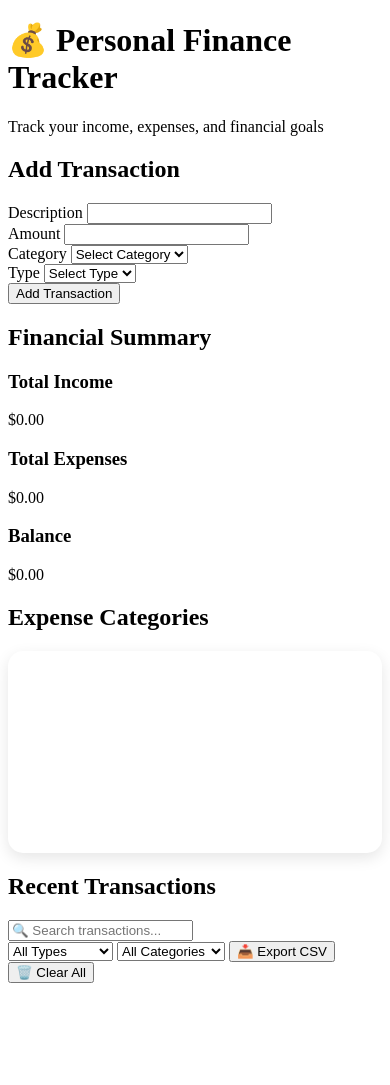
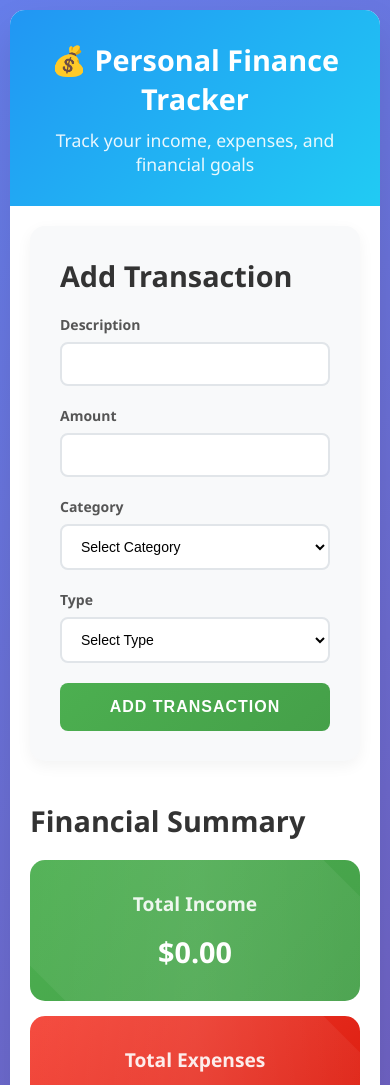
Before and after one commit to mansurirad/personal-finance-tracker, a plain HTML site: page index.html in a window 390 px wide. Shown: the top 1085 px of the page. Before the commit the page ends 991 px from the top, so only its background shows below. Drawn offline with nearby package versions, Linux system fonts and the light colour scheme.

Commit message:
Update style.css

```diff
--- a/style.css
+++ b/style.css
@@ -1,241 +1,511 @@
-/* Previous CSS + these additions */
+/* Advanced Personal Finance Tracker - Complete CSS */
 
-.dashboard {
-    display: flex;
-    flex-direction: column;
-    gap: 2rem;
+* {
+    margin: 0;
+    padding: 0;
+    box-sizing: border-box;
 }
 
-.stats-row {
-    display: grid;
-    grid-template-columns: repeat(auto-fit, minmax(250px, 1fr));
-    gap: 1rem;
+body {
+    font-family: 'Segoe UI', Tahoma, Geneva, Verdana, sans-serif;
+    background: linear-gradient(135deg, #667eea 0%, #764ba2 100%);
+    min-height: 100vh;
+    padding: 20px;
 }
 
-.stat-card {
-    background: linear-gradient(135deg, #667eea, #764ba2);
-    color: white;
-    padding: 1.5rem;
-    border-radius: 15px;
-    display: flex;
-    align-items: center;
-    gap: 1rem;
-    transition: transform 0.3s ease;
+.container {
+    max-width: 1200px;
+    margin: 0 auto;
+    background: white;
+    border-radius: 20px;
+    box-shadow: 0 20px 40px rgba(0,0,0,0.1);
+    overflow: hidden;
 }
 
-.stat-card:hover {
-    transform: translateY(-5px);
+header {
+    background: linear-gradient(135deg, #2196F3 0%, #21CBF3 100%);
+    color: white;
+    padding: 40px 30px;
+    text-align: center;
 }
 
-.stat-card.income {
-    background: linear-gradient(135deg, #56ab2f, #a8e6cf);
+header h1 {
+    font-size: 2.5rem;
+    margin-bottom: 10px;
 }
 
-.stat-card.expense {
-    background: linear-gradient(135deg, #ff416c, #ff4b2b);
-}
-
-.stat-card.balance.positive {
-    background: linear-gradient(135deg, #56ab2f, #a8e6cf);
-}
-
-.stat-card.balance.negative {
-    background: linear-gradient(135deg, #ff416c, #ff4b2b);
-}
-
-.stat-icon {
-    font-size: 2.5rem;
-}
-
-.stat-info h3 {
-    margin-bottom: 0.5rem;
+header p {
+    font-size: 1.1rem;
     opacity: 0.9;
 }
 
-.amount {
-    font-size: 1.5rem;
-    font-weight: bold;
+main {
+    padding: 30px;
 }
 
-.main-content {
-    display: grid;
-    grid-template-columns: 1fr 1fr;
-    gap: 2rem;
+section {
+    margin-bottom: 40px;
 }
 
-.transaction-form {
-    background: #f8f9fa;
-    padding: 1.5rem;
-    border-radius: 15px;
+h2 {
+    color: #333;
+    margin-bottom: 20px;
+    font-size: 1.8rem;
+    display: flex;
+    align-items: center;
+    gap: 10px;
 }
 
-.form-row {
-    display: grid;
-    grid-template-columns: 1fr 1fr;
-    gap: 1rem;
-    margin-bottom: 1rem;
+/* Form Styling */
+.add-transaction {
+    background: #f8f9fa;
+    padding: 30px;
+    border-radius: 15px;
+    box-shadow: 0 5px 15px rgba(0,0,0,0.05);
 }
 
-.input-group {
+#transaction-form {
+    display: grid;
+    grid-template-columns: repeat(auto-fit, minmax(250px, 1fr));
+    gap: 20px;
+    align-items: end;
+}
+
+.form-group {
     display: flex;
     flex-direction: column;
 }
 
-.input-group label {
-    margin-bottom: 0.5rem;
+.form-group label {
+    margin-bottom: 8px;
     font-weight: 600;
-    color: #333;
+    color: #555;
+    font-size: 14px;
 }
 
-.input-group input,
-.input-group select {
-    padding: 12px;
-    border: 2px solid #e1e8ed;
+.form-group input,
+.form-group select {
+    padding: 12px 15px;
+    border: 2px solid #e1e5e9;
+    border-radius: 8px;
+    font-size: 14px;
+    transition: all 0.3s ease;
+    background: white;
+}
+
+.form-group input:focus,
+.form-group select:focus {
+    border-color: #2196F3;
+    outline: none;
+    box-shadow: 0 0 0 3px rgba(33, 150, 243, 0.1);
+}
+
+button[type="submit"] {
+    background: linear-gradient(135deg, #4CAF50 0%, #45a049 100%);
+    color: white;
+    border: none;
+    padding: 15px 30px;
     border-radius: 8px;
     font-size: 16px;
+    font-weight: 600;
+    cursor: pointer;
+    transition: all 0.3s ease;
+    text-transform: uppercase;
+    letter-spacing: 1px;
 }
 
-.add-btn {
-    background: linear-gradient(135deg, #56ab2f, #a8e6cf);
-    color: white;
-    border: none;
-    padding: 15px;
-    border-radius: 10px;
-    font-size: 16px;
-    cursor: pointer;
-    transition: transform 0.3s ease;
+button[type="submit"]:hover {
+    transform: translateY(-2px);
+    box-shadow: 0 5px 15px rgba(76, 175, 80, 0.3);
 }
 
-.add-btn:hover {
-    transform: translateY(-2px);
+/* Summary Cards */
+.summary {
+    margin: 40px 0;
+}
+
+.summary-cards {
+    display: grid;
+    grid-template-columns: repeat(auto-fit, minmax(300px, 1fr));
+    gap: 20px;
+}
+
+.card {
+    padding: 30px 25px;
+    border-radius: 15px;
+    text-align: center;
+    color: white;
+    position: relative;
+    overflow: hidden;
+    transition: all 0.3s ease;
+}
+
+.card::before {
+    content: '';
+    position: absolute;
+    top: -50%;
+    left: -50%;
+    width: 200%;
+    height: 200%;
+    background: linear-gradient(45deg, transparent, rgba(255,255,255,0.1), transparent);
+    transform: rotate(45deg);
+    transition: all 0.6s;
+}
+
+.card:hover::before {
+    animation: shimmer 0.6s ease-in-out;
+}
+
+@keyframes shimmer {
+    0% { transform: translateX(-100%) translateY(-100%) rotate(45deg); }
+    100% { transform: translateX(100%) translateY(100%) rotate(45deg); }
+}
+
+.card.income {
+    background: linear-gradient(135deg, #4CAF50 0%, #45a049 100%);
+}
+
+.card.expense {
+    background: linear-gradient(135deg, #f44336 0%, #da190b 100%);
+}
+
+.card.balance {
+    background: linear-gradient(135deg, #2196F3 0%, #1976D2 100%);
+}
+
+.card h3 {
+    font-size: 1.2rem;
+    margin-bottom: 15px;
+    opacity: 0.9;
+}
+
+.card p {
+    font-size: 2.5rem;
+    font-weight: bold;
+    margin: 0;
+}
+
+/* Advanced Controls */
+.controls {
+    background: #f8f9fa;
+    padding: 25px;
+    border-radius: 15px;
+    margin-bottom: 25px;
+    display: flex;
+    flex-wrap: wrap;
+    gap: 15px;
+    align-items: center;
+    box-shadow: 0 5px 15px rgba(0,0,0,0.05);
+}
+
+.search-container {
+    flex: 1;
+    min-width: 250px;
+}
+
+.search-container input {
+    width: 100%;
+    padding: 12px 20px;
+    border: 2px solid #e1e5e9;
+    border-radius: 25px;
+    font-size: 14px;
+    transition: all 0.3s ease;
+    background: white;
+}
+
+.search-container input:focus {
+    border-color: #2196F3;
+    outline: none;
+    box-shadow: 0 0 0 3px rgba(33, 150, 243, 0.1);
+}
+
+.filter-container {
+    display: flex;
+    gap: 12px;
+    flex-wrap: wrap;
+}
+
+.filter-container select,
+.filter-container button {
+    padding: 10px 16px;
+    border: 2px solid #e1e5e9;
+    border-radius: 8px;
+    background: white;
+    font-size: 14px;
+    cursor: pointer;
+    transition: all 0.3s ease;
+    font-weight: 500;
+}
+
+.filter-container select:hover,
+.filter-container button:hover {
+    border-color: #2196F3;
+    transform: translateY(-1px);
+}
+
+#export-btn {
+    background: linear-gradient(135deg, #4CAF50 0%, #45a049 100%);
+    color: white;
+    border-color: #4CAF50 !important;
+}
+
+#export-btn:hover {
+    background: linear-gradient(135deg, #45a049 0%, #3d8b40 100%);
+    box-shadow: 0 4px 12px rgba(76, 175, 80, 0.3);
+}
+
+#clear-all-btn {
+    background: linear-gradient(135deg, #f44336 0%, #da190b 100%);
+    color: white;
+    border-color: #f44336 !important;
+}
+
+#clear-all-btn:hover {
+    background: linear-gradient(135deg, #da190b 0%, #c62828 100%);
+    box-shadow: 0 4px 12px rgba(244, 67, 54, 0.3);
+}
+
+/* Chart Section */
+.chart-section {
+    background: #f8f9fa;
+    padding: 30px;
+    border-radius: 15px;
+    box-shadow: 0 5px 15px rgba(0,0,0,0.05);
+}
+
+.chart-container {
+    position: relative;
+    height: 400px;
+    margin: 20px 0;
+}
+
+/* Transactions List */
+.transactions-list {
+    max-height: 500px;
+    overflow-y: auto;
+    padding-right: 10px;
+}
+
+.transactions-list::-webkit-scrollbar {
+    width: 8px;
+}
+
+.transactions-list::-webkit-scrollbar-track {
+    background: #f1f1f1;
+    border-radius: 10px;
+}
+
+.transactions-list::-webkit-scrollbar-thumb {
+    background: #c1c1c1;
+    border-radius: 10px;
+}
+
+.transactions-list::-webkit-scrollbar-thumb:hover {
+    background: #a8a8a8;
 }
 
 .transaction-item {
+    background: white;
+    border: 1px solid #e1e5e9;
+    border-radius: 12px;
+    padding: 20px;
+    margin-bottom: 12px;
     display: flex;
+    justify-content: space-between;
     align-items: center;
-    gap: 1rem;
-    padding: 1rem;
-    background: #f8f9fa;
-    border-radius: 10px;
-    margin-bottom: 1rem;
-    transition: transform 0.3s ease;
+    transition: all 0.3s ease;
+    position: relative;
+    overflow: hidden;
+}
+
+.transaction-item::before {
+    content: '';
+    position: absolute;
+    left: 0;
+    top: 0;
+    bottom: 0;
+    width: 4px;
+    background: #e1e5e9;
+    transition: all 0.3s ease;
+}
+
+.transaction-item.income::before {
+    background: #4CAF50;
+}
+
+.transaction-item.expense::before {
+    background: #f44336;
 }
 
 .transaction-item:hover {
-    transform: translateX(5px);
+    box-shadow: 0 8px 25px rgba(0,0,0,0.1);
+    transform: translateY(-2px);
+    border-color: #2196F3;
 }
 
-.transaction-icon {
-    font-size: 1.5rem;
+.transaction-info h4 {
+    margin: 0 0 8px 0;
+    color: #333;
+    font-size: 1.1rem;
 }
 
-.transaction-details {
-    flex: 1;
+.transaction-info p {
+    margin: 0;
+    color: #666;
+    font-size: 0.9rem;
 }
 
-.transaction-details h4 {
-    margin-bottom: 0.25rem;
-}
-
-.transaction-category {
-    font-size: 0.9rem;
-    color: #666;
-}
-
-.transaction-date {
-    font-size: 0.8rem;
-    color: #999;
+.transaction-actions {
+    display: flex;
+    align-items: center;
+    gap: 15px;
 }
 
 .transaction-amount {
+    font-weight: bold;
     font-size: 1.2rem;
-    font-weight: bold;
 }
 
 .transaction-amount.income {
-    color: #56ab2f;
+    color: #4CAF50;
 }
 
 .transaction-amount.expense {
-    color: #ff416c;
+    color: #f44336;
 }
 
 .delete-btn {
-    background: none;
+    background: linear-gradient(135deg, #ff4757 0%, #ff3742 100%);
+    color: white;
     border: none;
-    font-size: 1.2rem;
+    padding: 8px 12px;
+    border-radius: 6px;
     cursor: pointer;
-    opacity: 0.6;
-    transition: opacity 0.3s ease;
+    font-size: 12px;
+    transition: all 0.3s ease;
+    opacity: 0.7;
 }
 
 .delete-btn:hover {
+    background: linear-gradient(135deg, #ff3742 0%, #e63946 100%);
+    transform: scale(1.05);
     opacity: 1;
+    box-shadow: 0 4px 12px rgba(255, 71, 87, 0.3);
 }
 
 .no-transactions {
     text-align: center;
     color: #666;
     font-style: italic;
-    padding: 2rem;
+    padding: 40px 20px;
+    background: #f8f9fa;
+    border-radius: 12px;
+    border: 2px dashed #dee2e6;
 }
 
+/* Loading Animation */
+.loading {
+    display: inline-block;
+    width: 20px;
+    height: 20px;
+    border: 3px solid #f3f3f3;
+    border-top: 3px solid #2196F3;
+    border-radius: 50%;
+    animation: spin 1s linear infinite;
+}
+
+@keyframes spin {
+    0% { transform: rotate(0deg); }
+    100% { transform: rotate(360deg); }
+}
+
+/* Responsive Design */
 @media (max-width: 768px) {
-    .main-content {
+    body {
+        padding: 10px;
+    }
+
+    .container {
+        border-radius: 15px;
+    }
+
+    header {
+        padding: 30px 20px;
+    }
+
+    header h1 {
+        font-size: 2rem;
+    }
+
+    main {
+        padding: 20px;
+    }
+
+    #transaction-form {
         grid-template-columns: 1fr;
     }
 
-    .form-row {
+    .summary-cards {
         grid-template-columns: 1fr;
+        gap: 15px;
     }
 
-    #categoryChart {
-        width: 300px !important;
-        height: 250px !important;
+    .card p {
+        font-size: 2rem;
+    }
+
+    .controls {
+        flex-direction: column;
+        align-items: stretch;
+        gap: 15px;
+    }
+
+    .filter-container {
+        justify-content: center;
+        flex-wrap: wrap;
+    }
+
+    .filter-container select,
+    .filter-container button {
+        flex: 1;
+        min-width: 120px;
+    }
+
+    .transaction-item {
+        flex-direction: column;
+        align-items: flex-start;
+        gap: 15px;
+    }
+
+    .transaction-actions {
+        align-self: stretch;
+        justify-content: space-between;
     }
 
     .chart-container {
-        max-width: 350px;
-        padding: 1rem;
+        height: 300px;
+    }
+
+    .transactions-list {
+        max-height: 400px;
     }
 }
 
 @media (max-width: 480px) {
-    #categoryChart {
-        width: 250px !important;
-        height: 200px !important;
+    header h1 {
+        font-size: 1.8rem;
     }
 
-    .chart-container {
-        max-width: 300px;
+    .card p {
+        font-size: 1.8rem;
+    }
+
+    .filter-container {
+        flex-direction: column;
+    }
+
+    .filter-container select,
+    .filter-container button {
+        width: 100%;
     }
 }
-/* Add to your style.css */
-.charts-section {
-    margin: 2rem 0;
-    display: flex;
-    justify-content: center;
-}
-
-.chart-container {
-    background: white;
-    padding: 1.5rem;
-    border-radius: 15px;
-    box-shadow: 0 5px 15px rgba(0,0,0,0.1);
-    text-align: center;
-    max-width: 500px;
-    margin: 0 auto;
-}
-
-.chart-container h3 {
-    margin-bottom: 1rem;
-    color: #333;
-}
-
-#categoryChart {
-    max-width: 100%;
-    height: 300px !important;
-    width: 400px !important;
-    margin: 0 auto;
-    display: block;
-}
```
